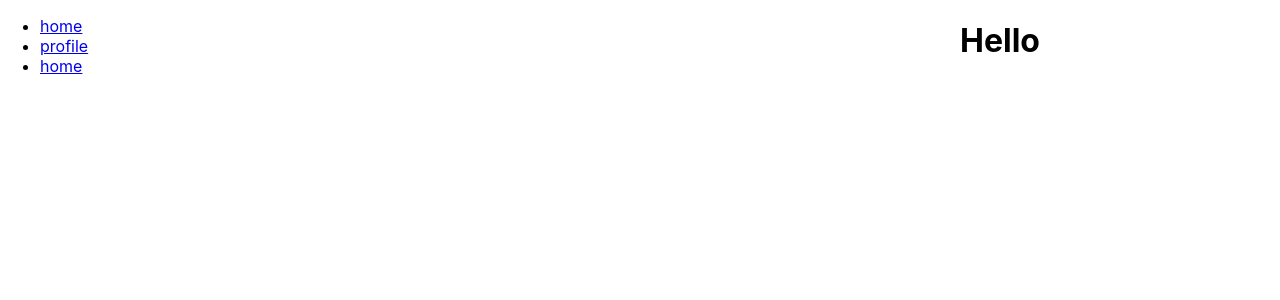
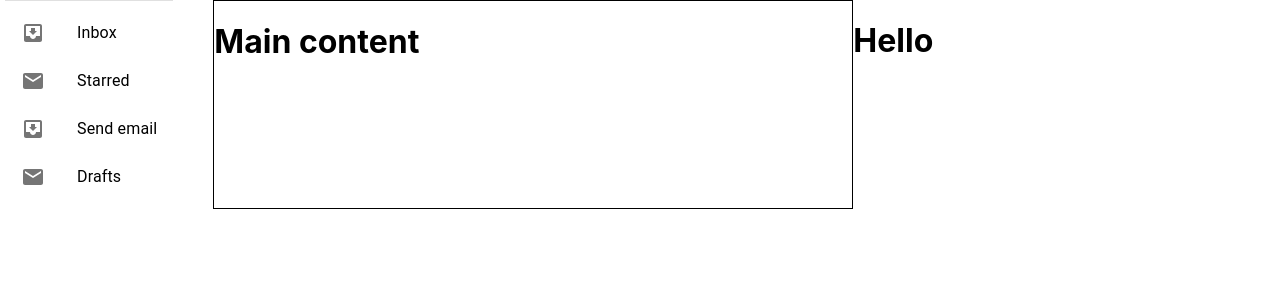
Before and after one commit to seth174/ChatGPT-Social, a React (Create React App) app in the folder frontend/: page / in a window 1280 px wide. Shown: the top 300 px of the page. Built offline with nearby package versions, Linux system fonts and the light colour scheme.

Commit message:
Started work on side bar and layout

```diff
--- a/frontend/package.json
+++ b/frontend/package.json
@@ -5,6 +5,7 @@
   "dependencies": {
     "@emotion/react": "^11.10.6",
     "@emotion/styled": "^11.10.6",
+    "@mui/icons-material": "^5.11.9",
     "@mui/material": "^5.11.9",
     "@testing-library/jest-dom": "^5.16.5",
     "@testing-library/react": "^13.4.0",
--- a/frontend/src/App.tsx
+++ b/frontend/src/App.tsx
@@ -3,26 +3,24 @@ import './App.css';
 import Grid from '@mui/material/Grid';
 import { Link, Route, Routes } from 'react-router-dom';
 import { Home, Profile, Rand } from './test';
+import SideDrawer from './components/drawer';
 
 function App() {
   return (
     <Grid container>
-      <Grid item sm={3} xs={2}>
-        <ul>
-          <li><Link to='/home'>home</Link></li>
-          <li><Link to='/profile'>profile</Link></li>
-          <li><Link to='/whatever'>home</Link></li>
-        </ul>
+      <Grid item lg={2} md={1} sm={2} xs={1}>
+        <SideDrawer />
       </Grid>
-      <Grid item sm={6} xs={9}>
+      <Grid item lg={6} md={6} sm={7} xs={11} sx={{ border: '1px solid black' }}>
         <Routes>
           <Route path="/home" element={<Home />}></Route>
           <Route path="/profile" element={<Profile />}></Route>
           <Route path="/whatever" element={<Rand />}></Route>
         </Routes>
+        <h1>Main content</h1>
 
       </Grid>
-      <Grid item sm={3} xs={1}>
+      <Grid item lg={4} md={5} sm={3} xs={0} sx={{ display: { xs: 'none', md: 'block' } }}>
         <h1>Hello</h1>
       </Grid>
     </Grid >
--- /dev/null
+++ b/frontend/src/components/drawer.tsx
@@ -0,0 +1,42 @@
+import { FC } from "react";
+import React from 'react'
+import { Link, Route, Routes } from 'react-router-dom';
+import Box from '@mui/material/Box';
+import { Divider, Drawer, List, ListItem, ListItemButton, ListItemIcon, ListItemText, Toolbar } from "@mui/material";
+import InboxIcon from '@mui/icons-material/MoveToInbox';
+import MailIcon from '@mui/icons-material/Mail';
+
+const SideDrawer: FC = () => {
+    const drawerWidth = 240;
+    return (
+        // <ul>
+        //     <li><Link to='/home'>home</Link></li>
+        //     <li><Link to='/profile'>profile</Link></li>
+        //     <li><Link to='/whatever'>home</Link></li>
+        // </ul>
+        <Box sx={{
+            float: { sm: 'right', lg: 'right' },
+            position: { xs: 'relative' },
+            mr: { lg: 5 }
+
+        }}>
+            <Divider />
+            <List>
+                {['Inbox', 'Starred', 'Send email', 'Drafts'].map((text, index) => (
+                    <ListItem key={text} disablePadding>
+                        <ListItemButton>
+                            <ListItemIcon>
+                                {index % 2 === 0 ? <InboxIcon /> : <MailIcon />}
+                            </ListItemIcon>
+                            <ListItemText primary={text} sx={{
+                                display: { xs: 'none', lg: 'block' },
+                            }} />
+                        </ListItemButton>
+                    </ListItem>
+                ))}
+            </List>
+        </Box>
+    );
+}
+
+export default SideDrawer;
```
Also changed, not shown: 1 other file (tests, documents, lock files or other folders).
